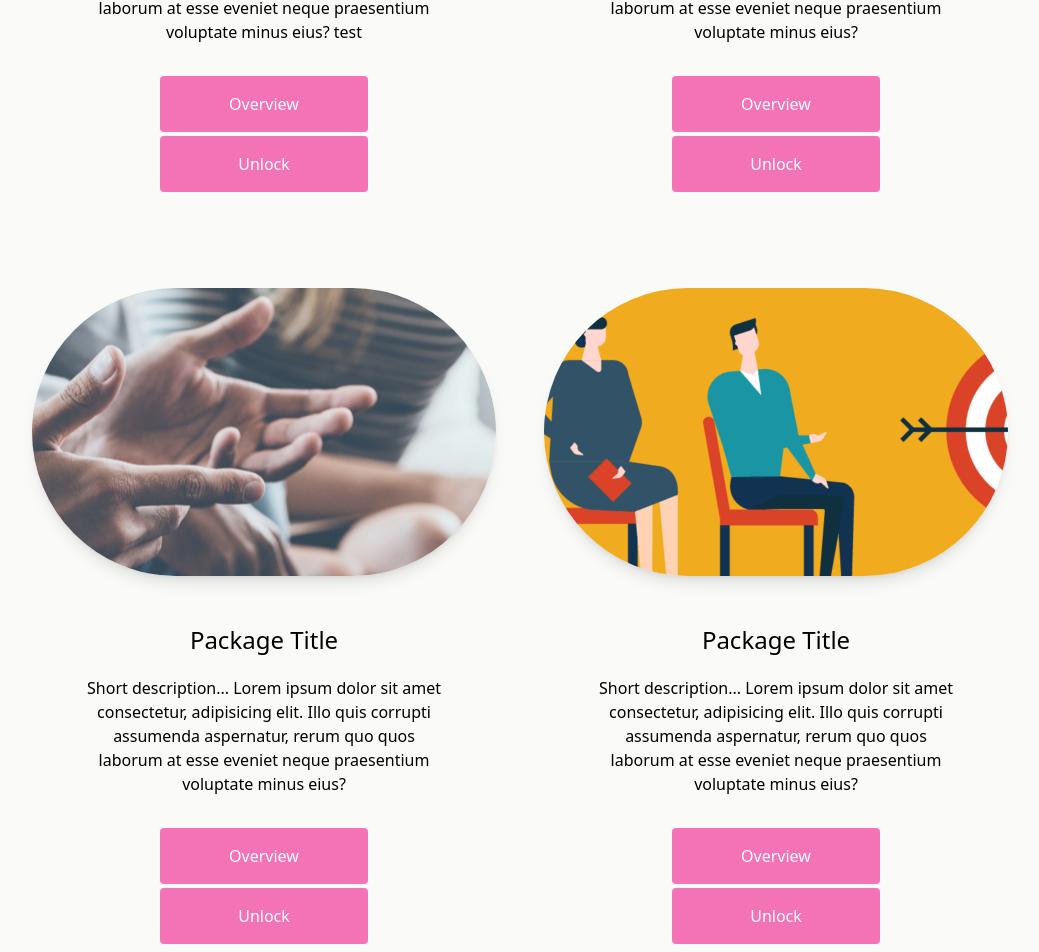
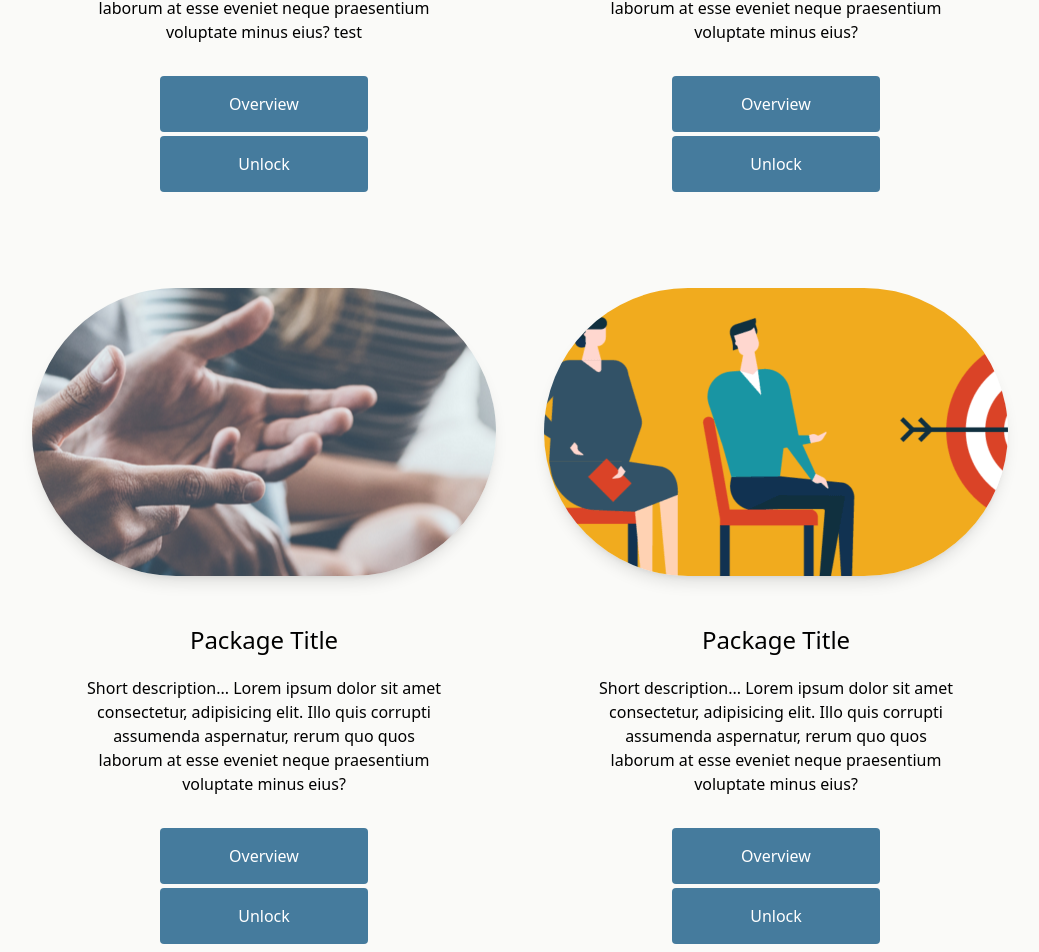
Before and after one commit to Folka2134/mum-site, a React (Create React App) app: page / in a window 1280 px wide. Shown: the part 2378-3330 px from the top of the page, without its empty margins (120-1159 px from the left). Built offline with nearby package versions, Linux system fonts and the light colour scheme.

Commit message:
updated button colours

```diff
--- a/src/components/Footer.component.jsx
+++ b/src/components/Footer.component.jsx
@@ -1,7 +1,5 @@
-import React from 'react'
+import React from "react";
 
 export const Footer = () => {
-  return (
-    <div className='bg-[#D9E7E8] h-12 w-full'></div>
-  )
-}
+  return <div className="bg-[#A8DADC] h-12 w-full"></div>;
+};
--- a/src/pages/homePage/PackagePre.component.jsx
+++ b/src/pages/homePage/PackagePre.component.jsx
@@ -1,55 +1,83 @@
-import React from 'react'
+import React from "react";
 
 export const PackagePre = () => {
   return (
-    <div className='packages text-center border-t-2 pt-44'>
-      <h1 className='text-[36px] mb-12 font-semibold'>Our Packages</h1>
-      <div className='grid grid-cols-1 lg:grid-cols-2 gap-12 md:m-6'>
-        <div className='border-black rounded'>
-          <div className='h-72 bg-package-bg w-full bg-center rounded-full shadow-lg'></div>
-          <div className='flex flex-col items-center justify-center p-12'>
-            <h1 className='text-2xl text-center mb-5'>Package Title</h1>
-            <p className='text-center'>Short description...
-              Lorem ipsum dolor sit amet consectetur, adipisicing elit. Illo quis corrupti assumenda aspernatur,
-              rerum quo quos laborum at esse eveniet neque praesentium voluptate minus eius? test </p>
-            <button className='mt-8 mb-1 p-4 text-white bg-pink-400 w-52 rounded hover:text-black hover:bg-[#BBF7D0] duration-300'>Overview</button>
-            <button className='p-4 text-white bg-pink-400 w-52 rounded border-gray-200 hover:text-black hover:bg-[#BBF7D0] duration-300'>Unlock</button>
+    <div className="packages text-center border-t-2 pt-44">
+      <h1 className="text-[36px] mb-12 font-semibold">Our Packages</h1>
+      <div className="grid grid-cols-1 lg:grid-cols-2 gap-12 md:m-6">
+        <div className="border-black rounded">
+          <div className="h-72 bg-package-bg w-full bg-center rounded-full shadow-lg"></div>
+          <div className="flex flex-col items-center justify-center p-12">
+            <h1 className="text-2xl text-center mb-5">Package Title</h1>
+            <p className="text-center">
+              Short description... Lorem ipsum dolor sit amet consectetur,
+              adipisicing elit. Illo quis corrupti assumenda aspernatur, rerum
+              quo quos laborum at esse eveniet neque praesentium voluptate minus
+              eius? test{" "}
+            </p>
+            <button className="mt-8 mb-1 p-4 text-white bg-[#457B9D] w-52 rounded  hover:bg-[#1D3557] duration-300">
+              Overview
+            </button>
+            <button className="p-4 text-white bg-[#457B9D] w-52 rounded border-gray-200  hover:bg-[#1D3557] duration-300">
+              Unlock
+            </button>
           </div>
         </div>
-        <div className='rounded'>
-          <div className='h-72 bg-package2-bg w-full bg-center rounded-full shadow-lg'></div>
-          <div className='flex flex-col items-center p-12'>
-            <h1 className='text-2xl text-center mb-5'>Package Title</h1>
-            <p className='text-center'>Short description...
-              Lorem ipsum dolor sit amet consectetur, adipisicing elit. Illo quis corrupti assumenda aspernatur,
-              rerum quo quos laborum at esse eveniet neque praesentium voluptate minus eius? </p>
-            <button className='mt-8 mb-1 p-4 text-white bg-pink-400 w-52 rounded border-gray-200 hover:text-black hover:bg-[#BBF7D0] duration-300'>Overview</button>
-            <button className='p-4 text-white bg-pink-400 w-52 rounded border-gray-200 hover:text-black hover:bg-[#BBF7D0] duration-300'>Unlock</button>
+        <div className="rounded">
+          <div className="h-72 bg-package2-bg w-full bg-center rounded-full shadow-lg"></div>
+          <div className="flex flex-col items-center p-12">
+            <h1 className="text-2xl text-center mb-5">Package Title</h1>
+            <p className="text-center">
+              Short description... Lorem ipsum dolor sit amet consectetur,
+              adipisicing elit. Illo quis corrupti assumenda aspernatur, rerum
+              quo quos laborum at esse eveniet neque praesentium voluptate minus
+              eius?{" "}
+            </p>
+            <button className="mt-8 mb-1 p-4 text-white bg-[#457B9D] w-52 rounded border-gray-200  hover:bg-[#1D3557] duration-300">
+              Overview
+            </button>
+            <button className="p-4 text-white bg-[#457B9D] w-52 rounded border-gray-200  hover:bg-[#1D3557] duration-300">
+              Unlock
+            </button>
           </div>
         </div>
-        <div className='rounded'>
-          <div className='h-72 bg-package4-bg w-full bg-center rounded-full shadow-lg'></div>
-          <div className='flex flex-col items-center p-12'>
-            <h1 className='text-2xl text-center mb-5'>Package Title</h1>
-            <p className='text-center'>Short description...
-              Lorem ipsum dolor sit amet consectetur, adipisicing elit. Illo quis corrupti assumenda aspernatur,
-              rerum quo quos laborum at esse eveniet neque praesentium voluptate minus eius? </p>
-            <button className='mt-8 mb-1 p-4 text-white bg-pink-400 w-52 rounded border-gray-200 hover:text-black hover:bg-[#BBF7D0] duration-300'>Overview</button>
-            <button className='p-4 text-white bg-pink-400 w-52 rounded border-gray-200 hover:text-black hover:bg-[#BBF7D0] duration-300'>Unlock</button>
+        <div className="rounded">
+          <div className="h-72 bg-package4-bg w-full bg-center rounded-full shadow-lg"></div>
+          <div className="flex flex-col items-center p-12">
+            <h1 className="text-2xl text-center mb-5">Package Title</h1>
+            <p className="text-center">
+              Short description... Lorem ipsum dolor sit amet consectetur,
+              adipisicing elit. Illo quis corrupti assumenda aspernatur, rerum
+              quo quos laborum at esse eveniet neque praesentium voluptate minus
+              eius?{" "}
+            </p>
+            <button className="mt-8 mb-1 p-4 text-white bg-[#457B9D] w-52 rounded border-gray-200  hover:bg-[#1D3557] duration-300">
+              Overview
+            </button>
+            <button className="p-4 text-white bg-[#457B9D] w-52 rounded border-gray-200  hover:bg-[#1D3557] duration-300">
+              Unlock
+            </button>
           </div>
         </div>
-        <div className='rounded'>
-          <div className='h-72 bg-package3-bg w-full bg-center rounded-full shadow-lg'></div>
-          <div className='flex flex-col items-center p-12'>
-            <h1 className='text-2xl text-center mb-5'>Package Title</h1>
-            <p className='text-center'>Short description...
-              Lorem ipsum dolor sit amet consectetur, adipisicing elit. Illo quis corrupti assumenda aspernatur,
-              rerum quo quos laborum at esse eveniet neque praesentium voluptate minus eius? </p>
-            <button className='mt-8 mb-1 p-4 text-white bg-pink-400 w-52 rounded border-gray-200 hover:text-black hover:bg-[#BBF7D0] duration-300'>Overview</button>
-            <button className='p-4 text-white bg-pink-400 w-52 rounded border-gray-200 hover:text-black hover:bg-[#BBF7D0] duration-300'>Unlock</button>
+        <div className="rounded">
+          <div className="h-72 bg-package3-bg w-full bg-center rounded-full shadow-lg"></div>
+          <div className="flex flex-col items-center p-12">
+            <h1 className="text-2xl text-center mb-5">Package Title</h1>
+            <p className="text-center">
+              Short description... Lorem ipsum dolor sit amet consectetur,
+              adipisicing elit. Illo quis corrupti assumenda aspernatur, rerum
+              quo quos laborum at esse eveniet neque praesentium voluptate minus
+              eius?{" "}
+            </p>
+            <button className="mt-8 mb-1 p-4 text-white bg-[#457B9D] w-52 rounded border-gray-200  hover:bg-[#1D3557] duration-300">
+              Overview
+            </button>
+            <button className="p-4 text-white bg-[#457B9D] w-52 rounded border-gray-200  hover:bg-[#1D3557] duration-300">
+              Unlock
+            </button>
           </div>
         </div>
       </div>
     </div>
-  )
-}
+  );
+};
```
